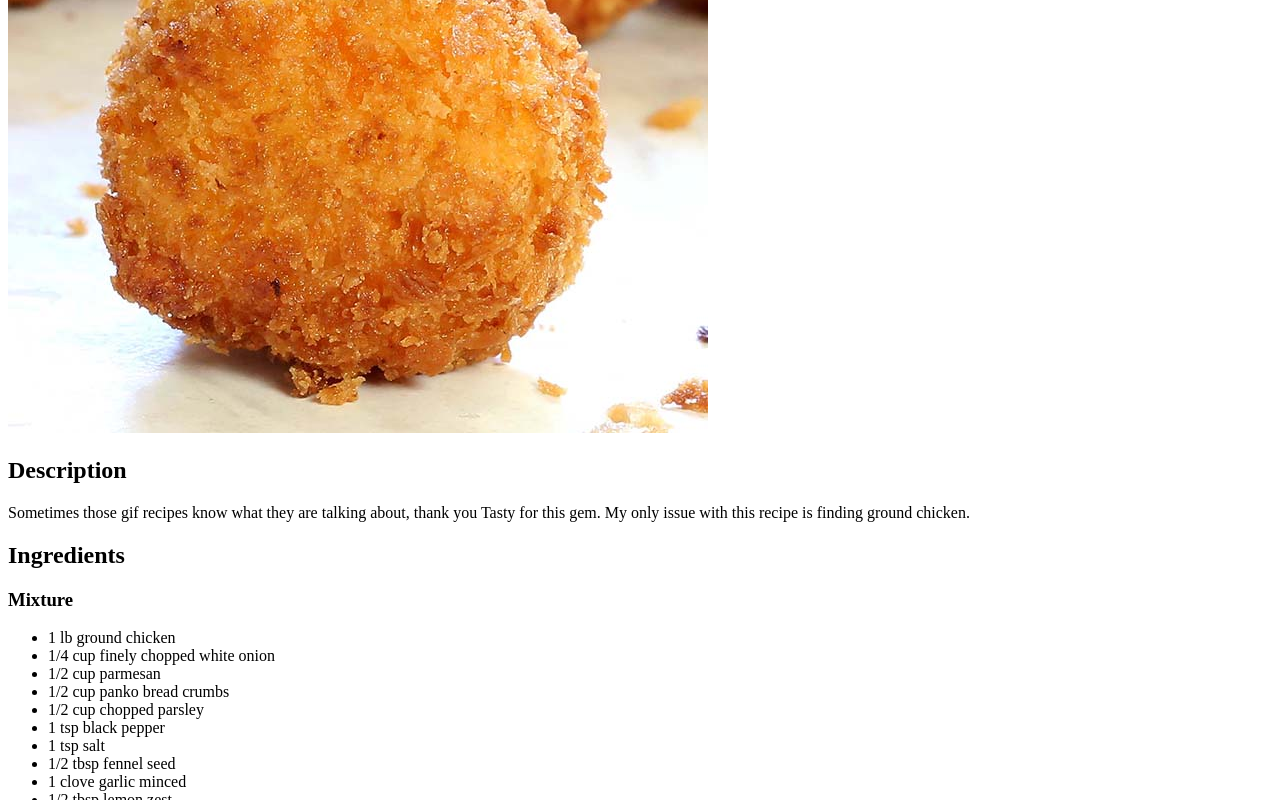
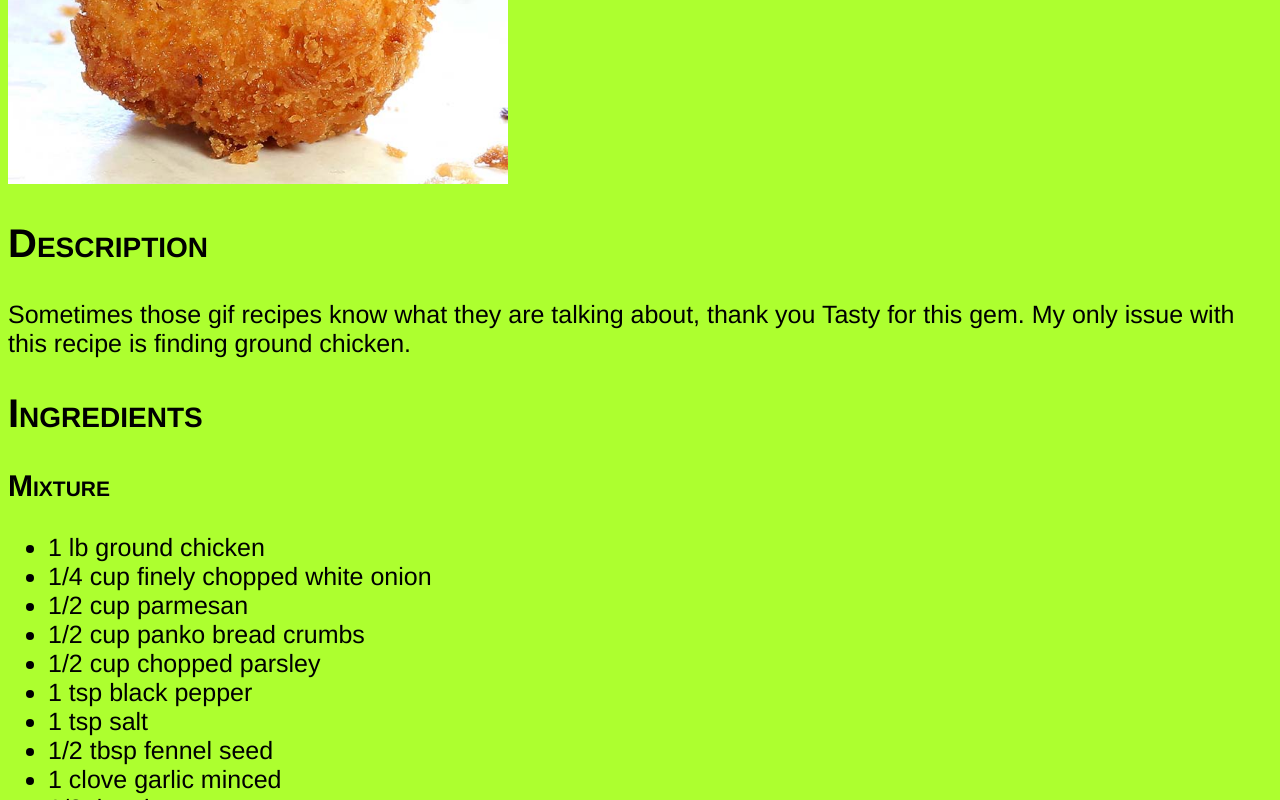
Before and after one commit to lohikarme/odin-recipes, a plain HTML site: page pages/fried-chicken-mozzarella-balls.html in a window 1280 px wide. Shown: the part 675-1475 px from the top of the page. Drawn offline with Linux system fonts and the light colour scheme.

Commit message:
added, linked, and updated style.css

```diff
--- a/pages/fried-chicken-mozzarella-balls.html
+++ b/pages/fried-chicken-mozzarella-balls.html
@@ -5,6 +5,7 @@
     <meta http-equiv="X-UA-Compatible" content="IE=edge">
     <meta name="viewport" content="width=device-width, initial-scale=1.0">
     <title>fried chicken mozzarella balls</title>
+    <link rel="stylesheet" href="../style.css">
 </head>
 <body>
     <h1>fried chicken mozzarella balls</h1>
--- /dev/null
+++ b/style.css
@@ -0,0 +1,36 @@
+body {
+    background-color: greenyellow;
+    font-family: helvetica, tahoma, trebuchet;
+}
+
+h1 {
+    font-size: 50px;
+    font-weight: bold;
+    font-variant: small-caps;
+}
+
+h2 {
+    font-size: 40px;
+    font-weight: bold;
+    font-variant: small-caps;
+}
+
+h3 {
+    font-size: 30px;
+    font-weight: bold;
+    font-variant: small-caps;
+}
+
+p {
+    font-size: 25px;
+}
+
+li {
+    font-size: 25px;
+}
+
+img {
+    height: auto;
+    width: 500px;
+
+}
```
Also changed, not shown: index.html (+2 -1 lines), pages/cortado-niche-aergrind.html (+1 -0 lines), pages/hotwater.html (+1 -0 lines).
